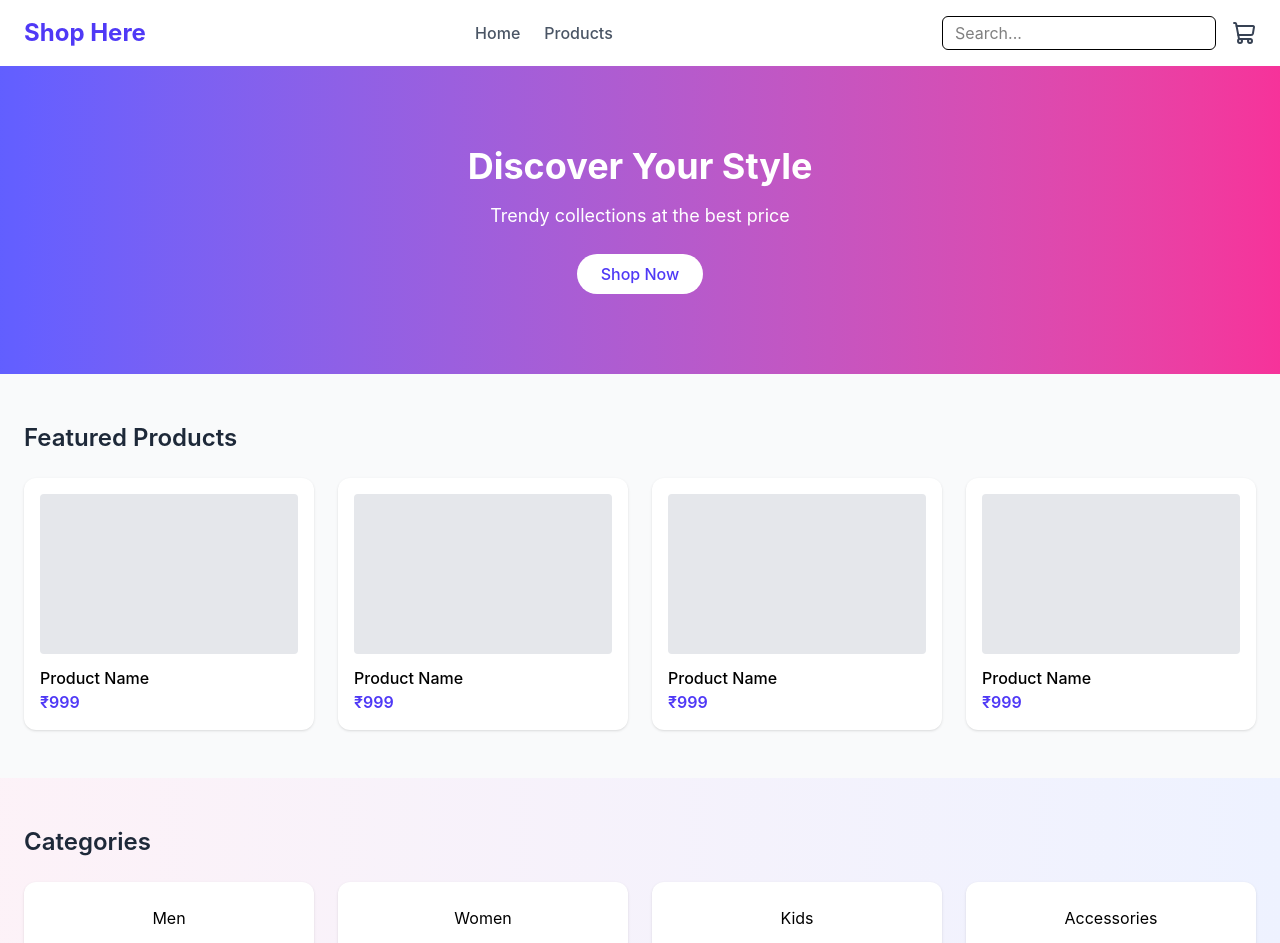
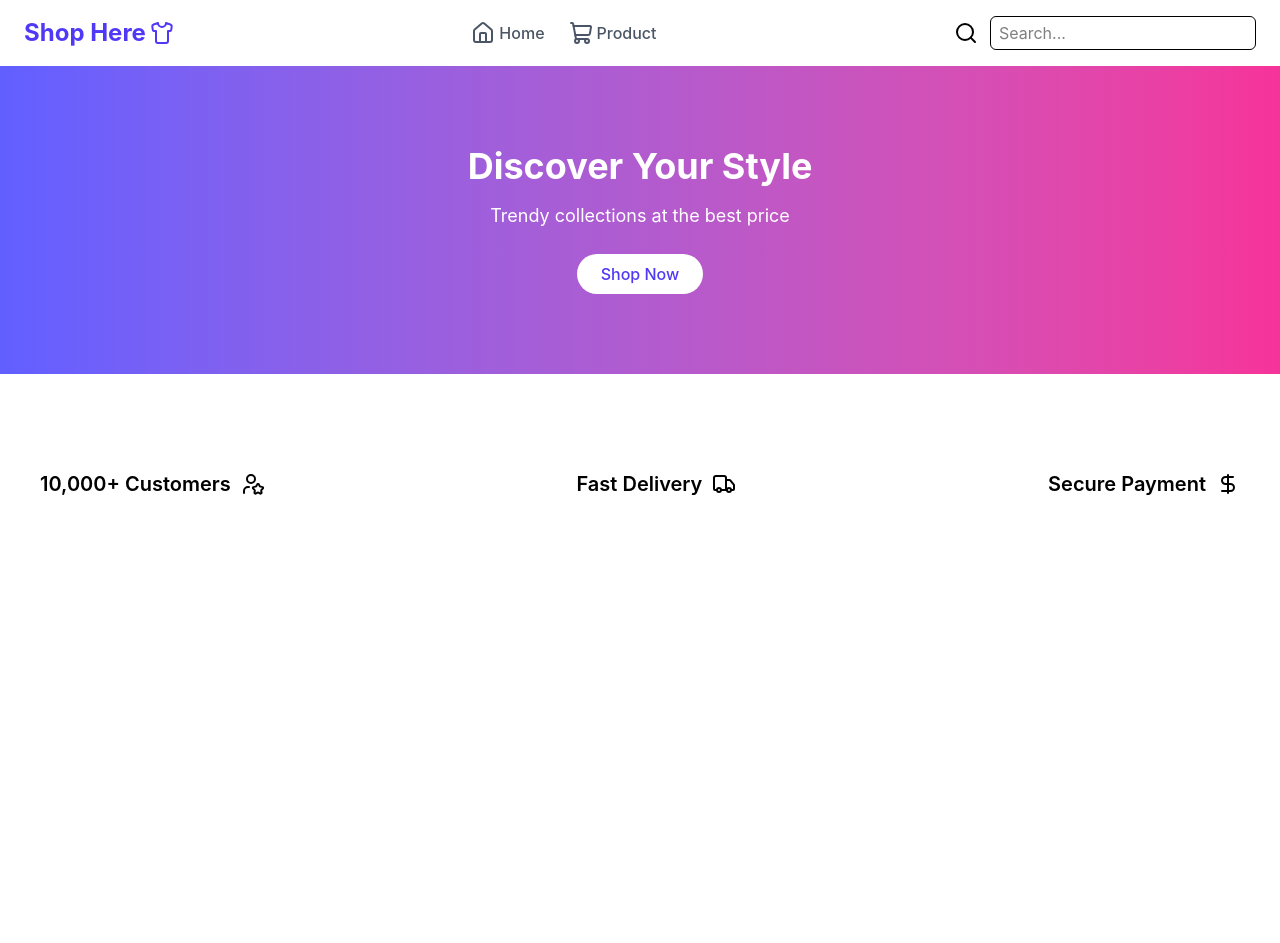
Before and after one commit to satyamranatc/FakeStoreReact_Colab, a React (Vite) app: page / in a window 1280 px wide. Shown: the top 943 px of the page. After the commit the page ends 800 px from the top, so only its background shows below. Built offline with nearby package versions, Linux system fonts and the light colour scheme.

Commit message:
home page, nav-bar, product and app jsx all done.

```diff
--- a/src/Pages/Home.jsx
+++ b/src/Pages/Home.jsx
@@ -1,55 +1,49 @@
-import React from 'react'
+import React from 'react';
+import NavBar from '../components/NavBar';
+import { DollarSignIcon, ShoppingBag, TruckIcon, UserStarIcon } from 'lucide-react';
+
 
 export default function Home() {
+
   return (
-    <div className="bg-gray-50 min-h-screen">
 
-      {/* Hero Section */}
+    <div className='flex flex-col gap-24 pb-24'>
+
       <section className="py-20 text-center bg-linear-to-r from-indigo-500 to-pink-500 text-white">
+
         <h2 className="text-4xl font-bold mb-4">
           Discover Your Style
         </h2>
+
         <p className="mb-6 text-lg">
           Trendy collections at the best price
         </p>
+
         <button className="bg-white text-indigo-600 px-6 py-2 rounded-full font-medium hover:scale-105 transition">
           Shop Now
         </button>
+
       </section>
 
-      {/* Featured Products */}
-      <section className="py-12 px-6">
-        <h3 className="text-2xl font-semibold mb-6 text-gray-800">
-          Featured Products
-        </h3>
 
-        <div className="grid grid-cols-1 md:grid-cols-4 gap-6">
-          {[1,2,3,4].map((item) => (
-            <div key={item} className="bg-white p-4 rounded-xl shadow hover:shadow-lg hover:scale-105 transition">
-              <div className="h-40 bg-gray-200 rounded mb-3"></div>
-              <h4 className="font-medium">Product Name</h4>
-              <p className="text-indigo-600 font-semibold">₹999</p>
-            </div>
-          ))}
+
+      <section>
+
+        <div className="px-10 flex justify-between items-center text-center text-black">
+
+          <h3 className=" hover:text-indigo-600 cursor-pointer flex items-center gap-2.5 text-xl font-semibold"> 10,000+ Customers <UserStarIcon /> </h3>
+
+          <div>
+            <h3 className="hover:text-indigo-600 cursor-pointer flex items-center gap-2.5 text-xl font-semibold"> Fast Delivery <TruckIcon /> </h3>
+
+          </div>
+
+          <div>
+            <h3 className="hover:text-indigo-600 cursor-pointer flex items-center gap-2.5 text-xl font-semibold"> Secure Payment <DollarSignIcon /> </h3>
+          </div>
+
         </div>
-      </section>
 
-      {/* Categories */}
-      <section className="py-12 px-6 bg-linear-to-r from-pink-50 to-indigo-50">
-        <h3 className="text-2xl font-semibold mb-6 text-gray-800">
-          Categories
-        </h3>
-
-        <div className="grid grid-cols-2 md:grid-cols-4 gap-6">
-          {["Men", "Women", "Kids", "Accessories"].map((cat) => (
-            <div
-              key={cat}
-              className="bg-white p-6 rounded-xl text-center shadow hover:shadow-md hover:scale-105 transition cursor-pointer"
-            >
-              {cat}
-            </div>
-          ))}
-        </div>
       </section>
 
     </div>
--- a/src/Pages/Product.jsx
+++ b/src/Pages/Product.jsx
@@ -1,9 +1,53 @@
-import React from 'react'
+import React, { useState, useEffect } from "react";
+import loader from "../assets/loader.gif";
 
 export default function Product() {
+  const [product, setProduct] = useState([]);
+  const [loading, setLoading] = useState(true);
+
+  async function getProductData() {
+    try {
+      let data = await fetch("https://api.escuelajs.co/api/v1/products");
+      let res = await data.json();
+      console.log(res); // ✅ fixed
+      setProduct(res);
+    } catch (error) {
+      console.log(error.message);
+    } finally {
+      setLoading(false);
+    }
+  }
+
+  useEffect(() => {
+    getProductData();
+  }, []);
+
+  if (loading) {
+    return (
+      <div className="flex flex-col items-center justify-center h-screen">
+        <img src={loader} alt="loading" />
+        <p>Loading products...</p>
+      </div>
+    );
+  }
+
   return (
-    <div>
-
+    <div className="grid grid-cols-1 md:grid-cols-4 gap-6 p-6">
+      {product.map((e) => (
+        <div key={e.id} className="border p-4 rounded-lg shadow">
+          <img
+            src={e.images?.[0] || "https://picsum.photos/300/200"}
+            alt={e.title}
+            onError={(ev) =>
+              (ev.target.src = "https://picsum.photos/300/200")
+            }
+          />
+          <h2 className="font-bold">{e.title}</h2>
+          <p className="text-indigo-600 font-semibold">₹{e.price}</p>
+          <p><b>Category:</b> {e.category?.name}</p>
+          <p>{e.description}</p>
+        </div>
+      ))}
     </div>
-  )
+  );
 }
--- a/src/components/NavBar.jsx
+++ b/src/components/NavBar.jsx
@@ -1,27 +1,41 @@
-import { HomeIcon, ShoppingCartIcon} from 'lucide-react'
-import React from 'react'
-import { Link } from 'react-router-dom'
+import { HomeIcon, SearchIcon, ShoppingCartIcon, ShirtIcon } from 'lucide-react';
+import React from 'react';
+import { Link } from 'react-router-dom';
+
+
 
 export default function NavBar() {
+
   return (
+
     <nav className="flex items-center justify-between px-6 py-4 bg-white shadow-sm">
-      {/* Logo */}
-      <h1 className="text-2xl font-bold text-indigo-600">Shop Here</h1>
 
-      {/* Menu */}
+      <h1 className="text-2xl font-bold text-indigo-600 flex items-center gap-1">
+        Shop Here
+        <ShirtIcon />
+      </h1>
+
+
       <ul className="hidden md:flex gap-6 text-gray-600 font-medium">
-        <li className="hover:text-indigo-600 cursor-pointer"><Link to="/">Home</Link></li>
-        <li className="hover:text-indigo-600 cursor-pointer"><Link to="/products">Products</Link></li>
+
+        <li className="hover:text-indigo-600 cursor-pointer flex items-center gap-1">
+          <HomeIcon />
+          <Link to="/">Home</Link>
+        </li>
+
+        <li className="hover:text-indigo-600 cursor-pointer flex items-center gap-1">
+          <ShoppingCartIcon />
+          <Link to="/product">Product</Link>
+        </li>
       </ul>
 
-      {/* Right */}
-      <div className="flex items-center gap-4">
+
+      <div className="flex items-center gap-3">
+        <SearchIcon />
         <input
           type="text"
           placeholder="Search..."
-          className="hidden md:block px-3 py-1 border rounded-md outline-none focus:ring-2 focus:ring-indigo-400"
-        />
-        <ShoppingCartIcon className="cursor-pointer text-gray-700 hover:text-indigo-600" />
+          className="hidden md:block px-2 py-1 border rounded-md outline-none focus:ring-2 focus:ring-indigo-400" />
       </div>
     </nav>
   );
```
Also changed, not shown: src/App.jsx (+9 -9 lines).
